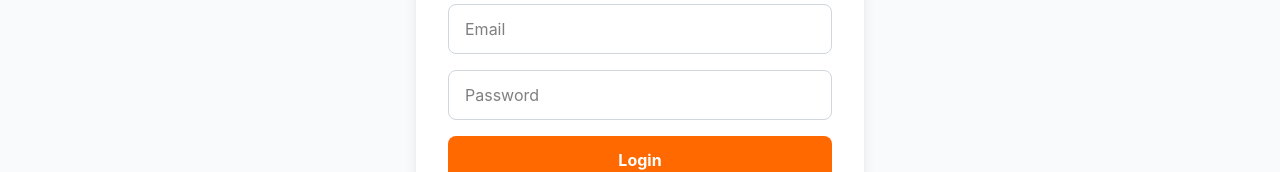
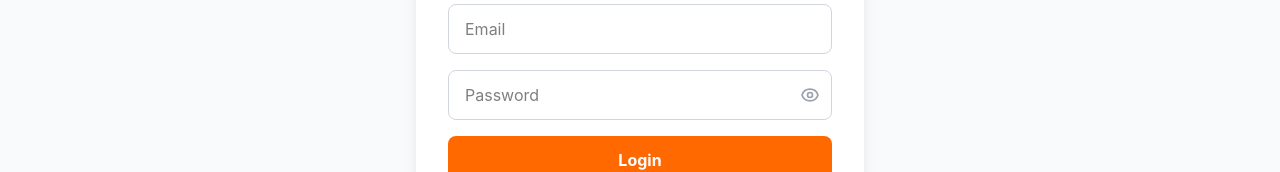
Before and after one commit to md-sakib-chowdhury/Food-Delivery-App, a React (Vite) app in the folder client/: page /login in a window 1280 px wide. Shown: the part 409-581 px from the top of the page. Built offline with nearby package versions, Linux system fonts and the light colour scheme.

Commit message:
food app new

```diff
--- a/client/src/pages/Login.jsx
+++ b/client/src/pages/Login.jsx
@@ -1,5 +1,102 @@
+// import { useState } from 'react'
+// import { Link, useNavigate } from 'react-router-dom'
+// import { useAuth } from '../context/AuthContext'
+// import { loginUser, registerUser } from '../services/api'
+
+// const Login = () => {
+//     const [isLogin, setIsLogin] = useState(true)
+//     const [formData, setFormData] = useState({ name: '', email: '', password: '' })
+//     const [error, setError] = useState('')
+//     const { login } = useAuth()
+//     const navigate = useNavigate()
+
+//     const handleSubmit = async (e) => {
+//         e.preventDefault()
+//         setError('')
+//         try {
+//             const res = isLogin
+//                 ? await loginUser({ email: formData.email, password: formData.password })
+//                 : await registerUser(formData)
+
+//             if (res.data.success) {
+//                 login(res.data.user, res.data.token)
+//                 navigate('/')
+//             } else {
+//                 setError(res.data.message)
+//             }
+//         } catch {
+//             setError('Something went wrong!')
+//         }
+//     }
+
+//     return (
+//         <div className="min-h-screen bg-gray-50 flex items-center justify-center px-4">
+//             <div className="bg-white rounded-2xl shadow-lg p-8 w-full max-w-md">
+//                 <div className="text-center mb-8">
+//                     <div className="text-5xl mb-3">🍔</div>
+//                     <h2 className="text-2xl font-bold text-gray-800">
+//                         {isLogin ? 'Login করুন' : 'Register করুন'}
+//                     </h2>
+//                 </div>
+
+//                 {error && (
+//                     <div className="bg-red-50 text-red-600 p-3 rounded-lg mb-4 text-sm">
+//                         {error}
+//                     </div>
+//                 )}
+
+//                 <form onSubmit={handleSubmit} className="flex flex-col gap-4">
+//                     {!isLogin && (
+//                         <input
+//                             type="text"
+//                             placeholder="আপনার নাম"
+//                             className="border border-gray-300 rounded-lg px-4 py-3 focus:outline-none focus:border-orange-500"
+//                             value={formData.name}
+//                             onChange={e => setFormData({ ...formData, name: e.target.value })}
+//                             required
+//                         />
+//                     )}
+//                     <input
+//                         type="email"
+//                         placeholder="Email"
+//                         className="border border-gray-300 rounded-lg px-4 py-3 focus:outline-none focus:border-orange-500"
+//                         value={formData.email}
+//                         onChange={e => setFormData({ ...formData, email: e.target.value })}
+//                         required
+//                     />
+//                     <input
+//                         type="password"
+//                         placeholder="Password"
+//                         className="border border-gray-300 rounded-lg px-4 py-3 focus:outline-none focus:border-orange-500"
+//                         value={formData.password}
+//                         onChange={e => setFormData({ ...formData, password: e.target.value })}
+//                         required
+//                     />
+//                     <button
+//                         type="submit"
+//                         className="bg-orange-500 text-white py-3 rounded-lg font-bold hover:bg-orange-600 transition"
+//                     >
+//                         {isLogin ? 'Login' : 'Register'}
+//                     </button>
+//                 </form>
+
+//                 <p className="text-center text-gray-500 text-sm mt-6">
+//                     {isLogin ? 'Account নেই?' : 'Already account আছে?'}
+//                     <button
+//                         onClick={() => setIsLogin(!isLogin)}
+//                         className="text-orange-500 font-bold ml-1"
+//                     >
+//                         {isLogin ? 'Register করুন' : 'Login করুন'}
+//                     </button>
+//                 </p>
+//             </div>
+//         </div>
+//     )
+// }
+
+// export default Login
 import { useState } from 'react'
-import { Link, useNavigate } from 'react-router-dom'
+import { useNavigate } from 'react-router-dom'
 import { useAuth } from '../context/AuthContext'
 import { loginUser, registerUser } from '../services/api'
 
@@ -7,6 +104,7 @@
     const [isLogin, setIsLogin] = useState(true)
     const [formData, setFormData] = useState({ name: '', email: '', password: '' })
     const [error, setError] = useState('')
+    const [showPassword, setShowPassword] = useState(false)
     const { login } = useAuth()
     const navigate = useNavigate()
 
@@ -64,14 +162,37 @@
                         onChange={e => setFormData({ ...formData, email: e.target.value })}
                         required
                     />
+
+                    {/* ✅ Password field with toggle */}
+                    <div className="relative">
                         <input
-                        type="password"
+                            type={showPassword ? 'text' : 'password'}
                             placeholder="Password"
-                        className="border border-gray-300 rounded-lg px-4 py-3 focus:outline-none focus:border-orange-500"
+                            className="w-full border border-gray-300 rounded-lg px-4 py-3 pr-12 focus:outline-none focus:border-orange-500"
                             value={formData.password}
                             onChange={e => setFormData({ ...formData, password: e.target.value })}
                             required
                         />
+                        <button
+                            type="button"
+                            onClick={() => setShowPassword(!showPassword)}
+                            className="absolute right-3 top-1/2 -translate-y-1/2 text-gray-400 hover:text-gray-600"
+                        >
+                            {showPassword ? (
+                                // Eye-off icon (password দেখা যাচ্ছে)
+                                <svg xmlns="http://www.w3.org/2000/svg" className="h-5 w-5" fill="none" viewBox="0 0 24 24" stroke="currentColor">
+                                    <path strokeLinecap="round" strokeLinejoin="round" strokeWidth={2} d="M13.875 18.825A10.05 10.05 0 0112 19c-4.478 0-8.268-2.943-9.543-7a9.97 9.97 0 011.563-3.029m5.858.908a3 3 0 114.243 4.243M9.878 9.878l4.242 4.242M9.88 9.88l-3.29-3.29m7.532 7.532l3.29 3.29M3 3l3.59 3.59m0 0A9.953 9.953 0 0112 5c4.478 0 8.268 2.943 9.543 7a10.025 10.025 0 01-4.132 5.411m0 0L21 21" />
+                                </svg>
+                            ) : (
+                                // Eye icon (password লুকানো)
+                                <svg xmlns="http://www.w3.org/2000/svg" className="h-5 w-5" fill="none" viewBox="0 0 24 24" stroke="currentColor">
+                                    <path strokeLinecap="round" strokeLinejoin="round" strokeWidth={2} d="M15 12a3 3 0 11-6 0 3 3 0 016 0z" />
+                                    <path strokeLinecap="round" strokeLinejoin="round" strokeWidth={2} d="M2.458 12C3.732 7.943 7.523 5 12 5c4.478 0 8.268 2.943 9.542 7-1.274 4.057-5.064 7-9.542 7-4.477 0-8.268-2.943-9.542-7z" />
+                                </svg>
+                            )}
+                        </button>
+                    </div>
+
                     <button
                         type="submit"
                         className="bg-orange-500 text-white py-3 rounded-lg font-bold hover:bg-orange-600 transition"
```
Lines whose indentation alone changed are shown as unchanged.
